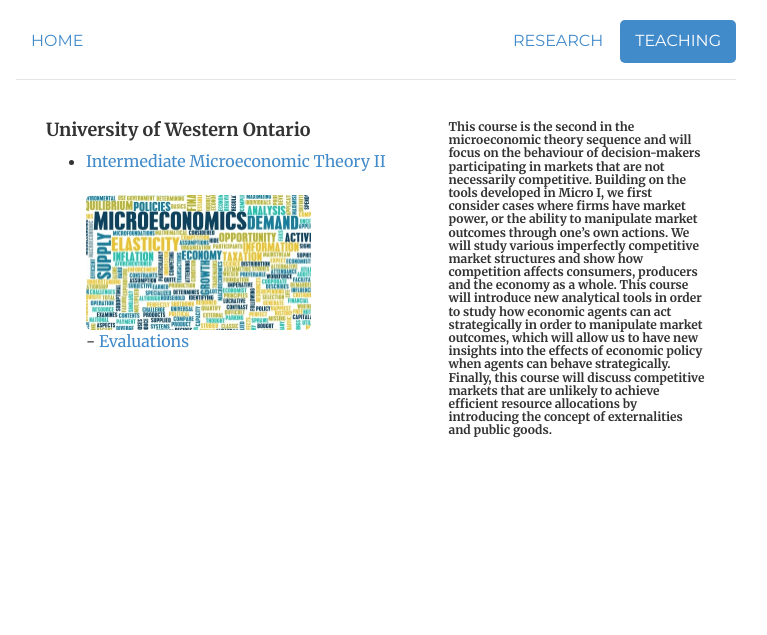
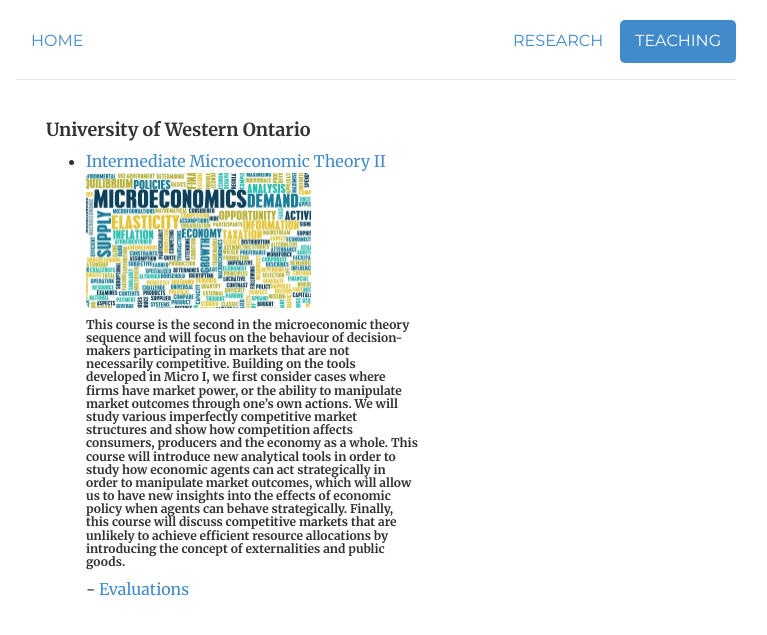
Before and after one commit to morihiroaki/morihiroaki.github.io, a Jekyll site: the page built from teaching.html, in a window 1280 px wide. Shown: the top 635 px of the page, without its empty margins (264-1031 px from the left). Built offline with Jekyll 4.4.1, drawn with Linux system fonts in a browser that asks for light colours.

Commit message:
Update teaching.html

```diff
--- a/teaching.html
+++ b/teaching.html
@@ -10,15 +10,10 @@ description:
   <h4>University of Western Ontario</h4>
 <ul style="list-style-type:disc">
   <li><a target="_blank" href="/files/2151_2015S_syllabus.pdf" title="Syllabus">Intermediate Microeconomic Theory II</a></li>
-  <br/>
+<div class="span-8">
       	<img  class="img-rounded" alt="Hiro Mori" src="files/micro_image.jpg" height="135" width="225">
-  <br/>
-    <dd>- <a target="_blank" href="/files/2151_2015S_evaluation.pdf" title="Evaluations">Evaluations</a></dd>
-</ul>
 </div>
-       <div class='col-sm-5'>
-         <h4></h4>
-         <h6>This course is the second in the microeconomic theory sequence and will focus on the behaviour of
+<h6>This course is the second in the microeconomic theory sequence and will focus on the behaviour of
          decision-makers participating in markets that are not necessarily competitive. Building on the tools developed
          in Micro I, we first consider cases where firms have market power, or the ability to manipulate market outcomes
          through one’s own actions. We will study various imperfectly competitive market structures and show how competition
```
Also changed, not shown: other parts of teaching.html (+4 -1 lines).
